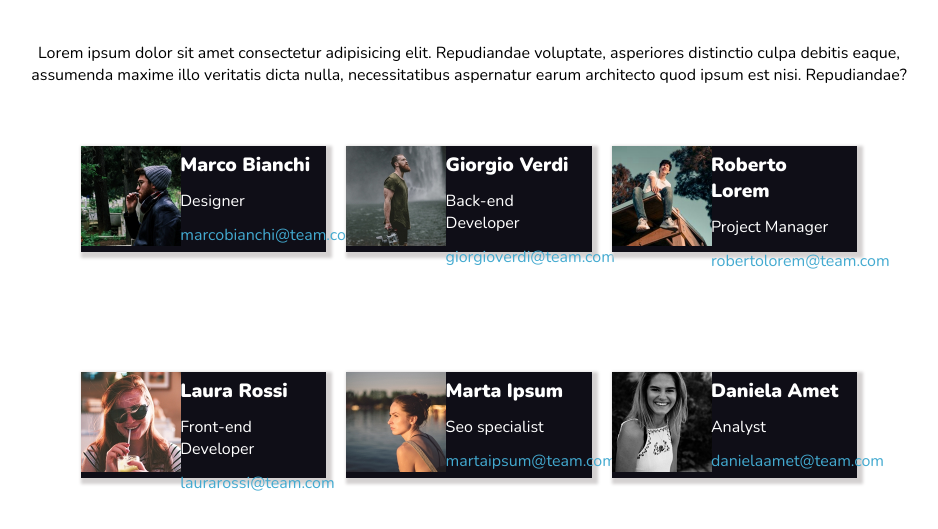
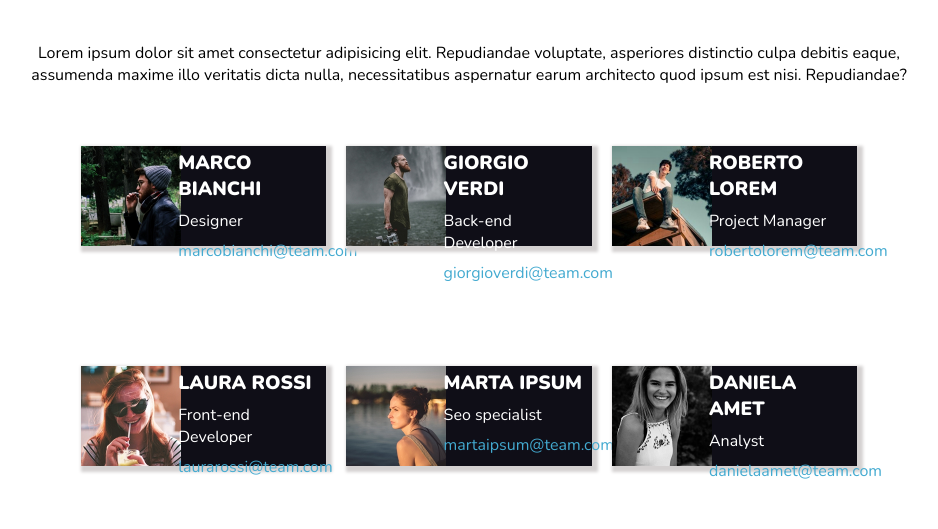
Before and after one commit to GiosciaFra/html-css-float-cards, a plain HTML site: page index.html in a window 1280 px wide. Shown: the part 129-658 px from the top of the page, without its empty margins (171-1109 px from the left). Drawn offline with nearby package versions, Linux system fonts and the light colour scheme.

Commit message:
fixato 'spazio' sotto l'immagine

```diff
--- a/css/style.css
+++ b/css/style.css
@@ -38,6 +38,8 @@ section {
     padding: 50px;
 }
 
+
+
 .description{
     color: white;
     display: inline-block;
@@ -48,6 +50,7 @@ section {
     background-color: rgb(15, 14, 23);
     background-size: cover;
     box-shadow: 3px 3px 3px 3px rgb(212, 209, 209);
+
 }
 
 .info {
@@ -79,15 +82,20 @@ section {
 
 
 .name, .profession, .email{
-    padding: 6px;
+    padding: 4px;
 }
 
 .name {
     font-weight: 900;
     font-size: larger;
+    text-transform: uppercase;
 }
 
 .email a {
     text-decoration: none;
     color: rgb(67, 170, 208);
 }
+
+img {
+    display: block;
+}
```
